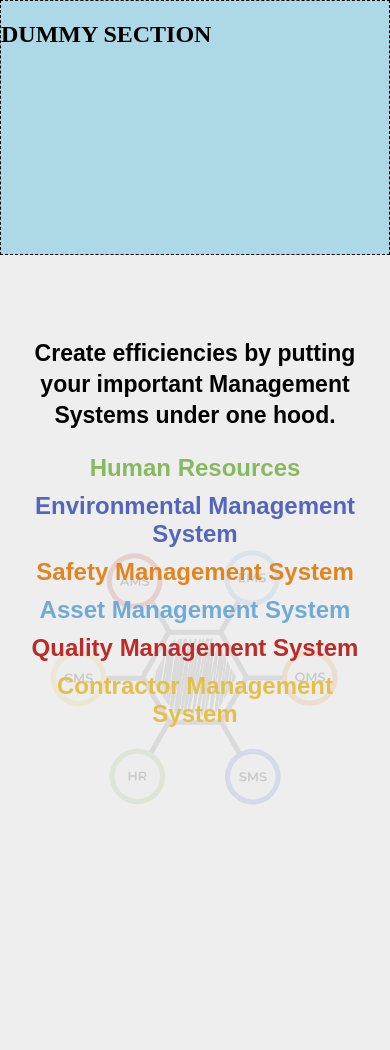
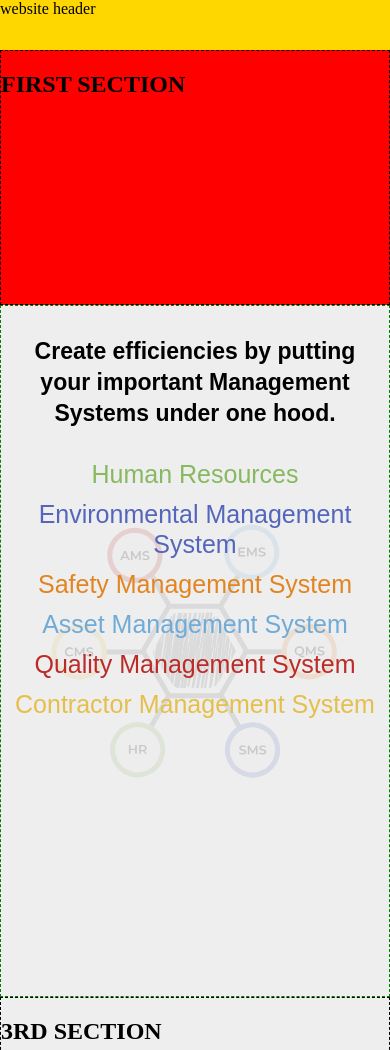
Before and after one commit to assem-zakaria/shaynesection, a plain HTML site: page index.html in a window 390 px wide. Shown: the top 1050 px of the page. Drawn offline with Linux system fonts and the light colour scheme.

Commit message:
Update index.html

```diff
--- a/index.html
+++ b/index.html
@@ -36,23 +36,37 @@
                     height: 30vh;
                 }
 
+                .dummy-section.first {    /* Delete This */
+                    background-color: red;
+                    height: 30vh;
+                }
+
+                #dummy-header {
+                    background-color: gold;
+                    height: 50px;
+                    position: sticky;
+                    top: 0;
+                    z-index: 22;
+                }
+
                 #DATS-animated-intro {
-                    height: 100vh;
                     width: 100%;
                     -webkit-box-sizing: border-box;
                     box-sizing: border-box;
-                    padding: 0px 50px;
                     background-color: #eee;
                     overflow: hidden;
                     position: relative;
                 }
 
                 #intro-wrapper {
+                    border: 1px green dashed;
+                    position: relative;
                     display: -webkit-box;
                     display: -ms-flexbox;
                     display: flex;
-                    gap: 50px;
-                    height: 100%;
+                    gap: 10px;
+                    padding: 50px 70px;
+                    height: 630px;
                 }
 
                 #intro-overlay {
@@ -70,36 +84,32 @@
 
                 #intro-overlay.hide-overylay {
                     opacity: 0;
+                    pointer-events: none;
                 }
 
                 #left-cont {
                     width: 50%;
-                    padding: 60px 0px;
                     position: relative;
                 }
 
                 #left-cont h3 {
-                    font-size: 40px;
-                    line-height: 45px;
+                    font-size: 33px;
+                    line-height: 39px;
                     color: black;
                     font-family: sans-serif;
                     text-align: center;
                 }
 
                 #left-cont #left-cont-items-cont {
-                    position: absolute;
-                    top: 50%;
-                    -webkit-transform: translateY(-50%);
-                    -ms-transform: translateY(-50%);
-                    transform: translateY(-50%);
+                    position: relative;
                     height: 100px;
                     width: 100%;
                 }
 
                 #left-cont #left-cont-items-cont h5 {
                     font-family: sans-serif;
-                    font-size: 50px;
-                    line-height: 55px;
+                    font-size: 33px;
+                    line-height: 40px;
                     margin: 0;
                     text-align: center;
                     width: 100%;
@@ -162,14 +172,9 @@
                     list-style: none;
                     padding: 0;
                     margin: 0;
-                    font-size: 38px;
-                    line-height: 40px;
-                    position: absolute;
-                    left: 0;
-                    top: 50%;
-                    -webkit-transform: translateY(-50%);
-                    -ms-transform: translateY(-50%);
-                    transform: translateY(-50%);
+                    font-size: 30px;
+                    line-height: 35px;
+                    position: relative;
                     font-family: sans-serif;
                     width: 100%;
                 }
@@ -200,6 +205,7 @@
 
                 #right-cont {
                     width: 50%;
+                    height: 100%;
                     display: -webkit-box;
                     display: -ms-flexbox;
                     display: flex;
@@ -208,12 +214,29 @@
                     align-items: center;
                 }
 
+                #right-cont svg {
+                    height: 100%;
+                }
+
                 @media only screen and (max-width : 991px) {
 
                     #DATS-animated-intro {
                         position: relative;
                         z-index: 0;
-                        padding: 0px 20px;
+                    }
+
+                    #intro-wrapper {
+                        padding: 30px 10px;
+                    }
+
+                    #left-cont {
+                        width: 100%;
+                    }
+
+                    #left-cont h3 {
+                        font-size: 23px;
+                        line-height: 31px;
+                        margin: 0 0 30px 0;
                     }
 
                     #left-cont #left-cont-items-cont {
@@ -243,7 +266,8 @@
 
                     #left-cont #left-cont-items-cont li {
                         text-align: center;
-                        font-weight: 700;
+                        font-size: 25px;
+                        line-height: 30px;
                     }
 
                     #right-cont {
@@ -259,32 +283,27 @@
                         opacity: 0.15;
                     }
 
-                    #left-cont {
-                        width: 100%;
-                    }
-
-                    #left-cont h3 {
-                        font-size: 23px;
-                        line-height: 31px;
-                    }
-
                 }
 
             </style>
         <!-- End Required CSS  -->
 
-        <div class="dummy-section">     <!--  Dont use it  -->
-            <h2>DUMMY SECTION</h2>
+        <div id="dummy-header">
+            website header
+        </div>
+
+        <div class="dummy-section first">
+            <h2>FIRST SECTION</h2>
         </div>
 
 
         <!--  Start Animation Section  -->
         <div id="DATS-animated-intro">
 
+            <div id="intro-wrapper">
                 <!-- Overlay -->
                     <div id="intro-overlay"></div>
 
-            <div id="intro-wrapper">
                 <!--  Left Container  -->
                     <div id="left-cont">
 
@@ -314,9 +333,9 @@
 
                 <!--  Right Container  -->
                     <div id="right-cont">
-
+                        <!-- preserveAspectRatio="xMidYMid slice" -->
                         <svg version="1.1" xmlns="http://www.w3.org/2000/svg" xmlns:xlink="http://www.w3.org/1999/xlink" x="0px" y="0px"
-                             viewBox="0 0 1080.4 832.3" xml:space="preserve"  preserveAspectRatio="xMidYMid slice">
+                             viewBox="0 0 1080.4 832.3" xml:space="preserve"  preserveAspectRatio="">
 
                             <style type="text/css">
                                 .st0{fill:none;stroke:#6D6E71;stroke-width:14;stroke-miterlimit:10;}
@@ -469,31 +488,28 @@
 
                         </svg>
 
-
-
                     </div>
 
             </div>
 
-
-        </div>
-        <!--  End Animation Section  -->
-
-        <div class="dummy-section">     <!--  Dont use it  -->
-            <h2>DUMMY CONTENT</h2>
+            <div class="dummy-section">
+                <h2>3RD SECTION</h2>
             </div>
 
-        <div class="dummy-section">     <!--  Dont use it  -->
-            <h2>DUMMY CONTENT</h2>
+            <div class="dummy-section">
+                <h2>4TH SECTION</h2>
             </div>
 
-        <div class="dummy-section">     <!--  Dont use it  -->
-            <h2>DUMMY CONTENT</h2>
+            <div class="dummy-section">
+                <h2>5TH SECTION</h2>
             </div>
 
-        <div class="dummy-section">     <!--  Dont use it  -->
-            <h2>DUMMY CONTENT</h2>
+            <div class="dummy-section">
+                <h2>6TH SECTION</h2>
             </div>
+        </div>
+
+
 
 
     <!-- Begin JavaScript Libraries Files -->
@@ -505,9 +521,6 @@
         <script type="text/javascript">
 
             (function () {
-
-                //  Desktop Function
-                    function desktopFunction() {
 
                 //  Variables
                     const overlay_el = document.querySelector("#intro-overlay");
@@ -547,6 +560,9 @@
                         autoAlpha: 0
                     });
 
+                //  Desktop Function
+                    function desktopFunction() {
+
                         //  Intro Show Elements Timeline
                             const intro_tl = gsap.timeline({
                               scrollTrigger: {
@@ -560,7 +576,7 @@
                               onStart: function () {
                                 setTimeout(() => {
                                     overlay_el.classList.add('hide-overylay');
-                                }, 500); // 2000ms = 2 seconds
+                                }, 500);
                               }
                             });
 
@@ -585,14 +601,14 @@
                                 pin: true,
                                 pinSpacing: true,
                                 pinType: "fixed",
-                                start: "top top",
+                                start: "top 50px",
                                 end: "+=500%",
                                 scrub: 1,
                                 ease: "none",
                                 force3D: true,
                                 anticipatePin: 0.5,
                                 once: true,
-                                // markers: true,
+                                markers: true,
                                 onLeave: function(self) {
                                     //  Since its scrub and pin and once, it will create a gap on top of the element after finish, use this code to prevent this gap
                                     // self.scroll(self.start);
@@ -700,44 +716,6 @@
                 //  Mobile Function
                     function mobileFunction() {
 
-                        //  Variables
-                            const overlay_el = document.querySelector("#intro-overlay");
-                            const rotating_g = document.querySelector("#Rotating_Group");
-                            const left_items_els = document.querySelectorAll("#left-cont-items-cont .lc-item");
-                            const left_cont_h3 = document.querySelector("#left-cont h3");
-                            const right_cont_svg = document.querySelector("#right-cont svg");
-                            const hr_color = "#87b960";
-                            const sms_color = "#5466bc";
-                            const qms_color = "#e28521";
-                            const ems_color = "#70abd8";
-                            const ams_color = "#bb2c29";
-                            const cms_color = "#e5bf4c";
-                            let circle_grp_els = document.querySelectorAll("#Rotating_Group .circle-text-grp");
-                            const circles_colors_arr = [
-                                "#87b960", // HR color
-                                "#5466bc", // SMS color
-                                "#e28521", // QMS color
-                                "#70abd8", // EMS color
-                                "#bb2c29", // AMS color
-                                "#e5bf4c"  // CMS color
-                            ];
-
-                        //  Sets (Initial State of Elements)
-                            gsap.set(left_cont_h3, {
-                                xPercent: -50,
-                                autoAlpha: 0
-                            });
-
-                            gsap.set(right_cont_svg, {
-                                xPercent: 50,
-                                autoAlpha: 0
-                            });
-
-                            gsap.set("#left-cont #left-cont-items-cont ul li", {
-                                xPercent: 30,
-                                autoAlpha: 0
-                            });
-
                         //  Intro Show Elements Timeline
                             const intro_tl = gsap.timeline({
                               scrollTrigger: {
@@ -776,7 +754,7 @@
                                 pin: true,
                                 pinSpacing: true,
                                 pinType: "fixed",
-                                start: "top top",
+                                start: "top 50px",
                                 end: "+=500%",
                                 scrub: 1,
                                 ease: "none",
@@ -944,7 +922,6 @@
                                     start: "top 50%",
                                     ease: "none",
                                     force3D: true,
-                                    anticipatePin: 1,
                                     // markers: true
                                   },
                                   onStart: function () {
@@ -968,7 +945,19 @@
                                     duration: 1
                                 }, "<");
 
-                                intro_firefox_tl.to("#Rotating_Group", {   // Rotate the whole group
+
+
+                                const rotation_firefox_tl = gsap.timeline({
+                                  scrollTrigger: {
+                                    trigger: "#DATS-animated-intro",
+                                    start: "top 15%",
+                                    ease: "none",
+                                    force3D: true,
+                                    // markers: true
+                                  },
+                                });
+
+                                rotation_firefox_tl.to("#Rotating_Group", {   // Rotate the whole group
                                     rotation: 300,
                                     ease: "linear",
                                     transformOrigin: "50% 50%",
@@ -1042,7 +1031,7 @@
                                     }
                                 });
 
-                            intro_firefox_tl.to(".arm-text", {     //  Counter Rotate the arm text to keep them horizontal while the whole group is rotating
+                                rotation_firefox_tl.to(".arm-text", {     //  Counter Rotate the arm text to keep them horizontal while the whole group is rotating
                                     rotation: -300,
                                     ease: "linear",
                                     transformOrigin: "50% 50%",
@@ -1050,7 +1039,7 @@
                                     duration: 10
                                 }, "<");
 
-                            intro_firefox_tl.to("#left-cont #left-cont-items-cont ul li", {  //  show the whole list
+                                rotation_firefox_tl.to("#left-cont #left-cont-items-cont ul li", {  //  show the whole list
                                     xPercent: 0,
                                     autoAlpha: 1,
                                     duration: 1,
```
Lines whose indentation alone changed are shown as unchanged.
